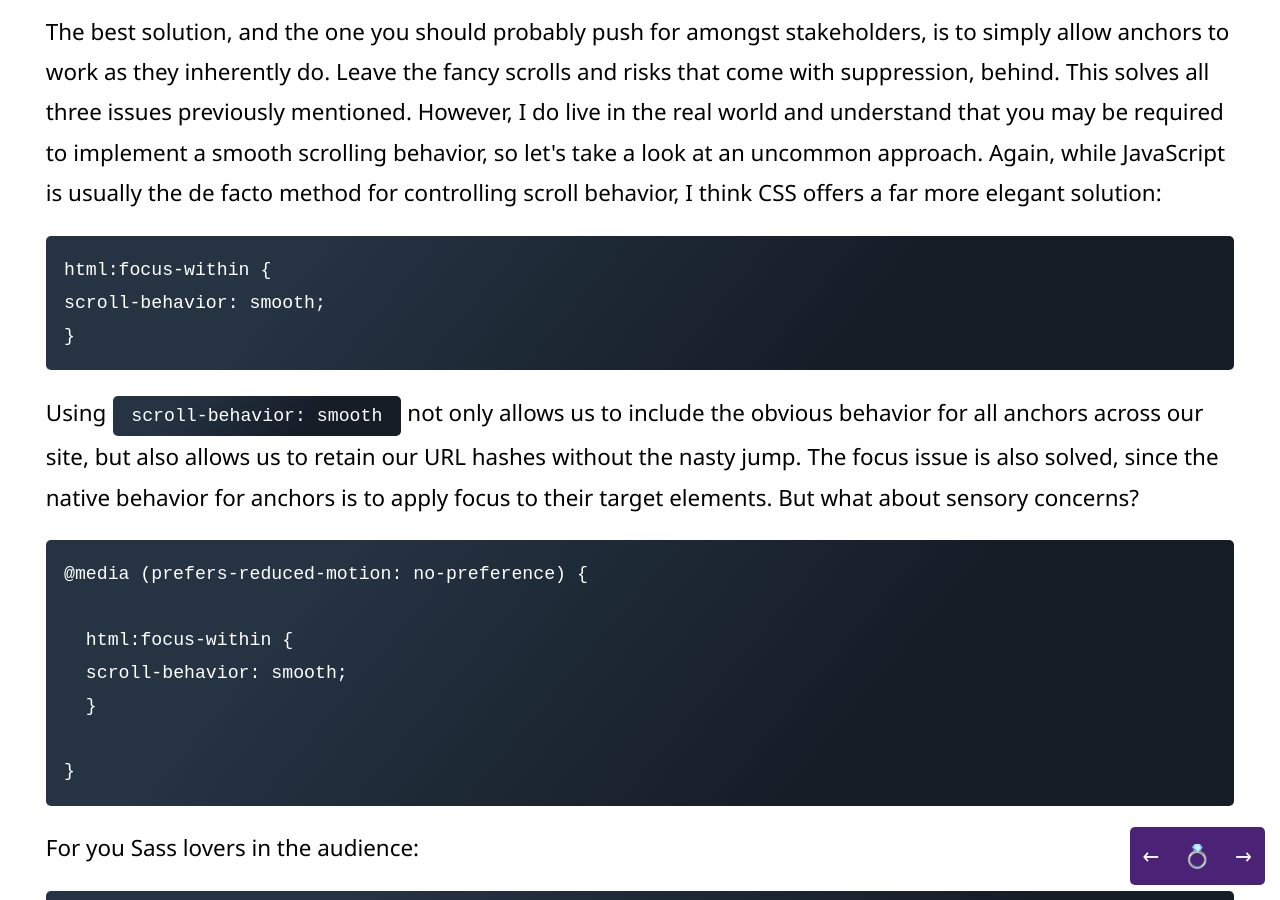
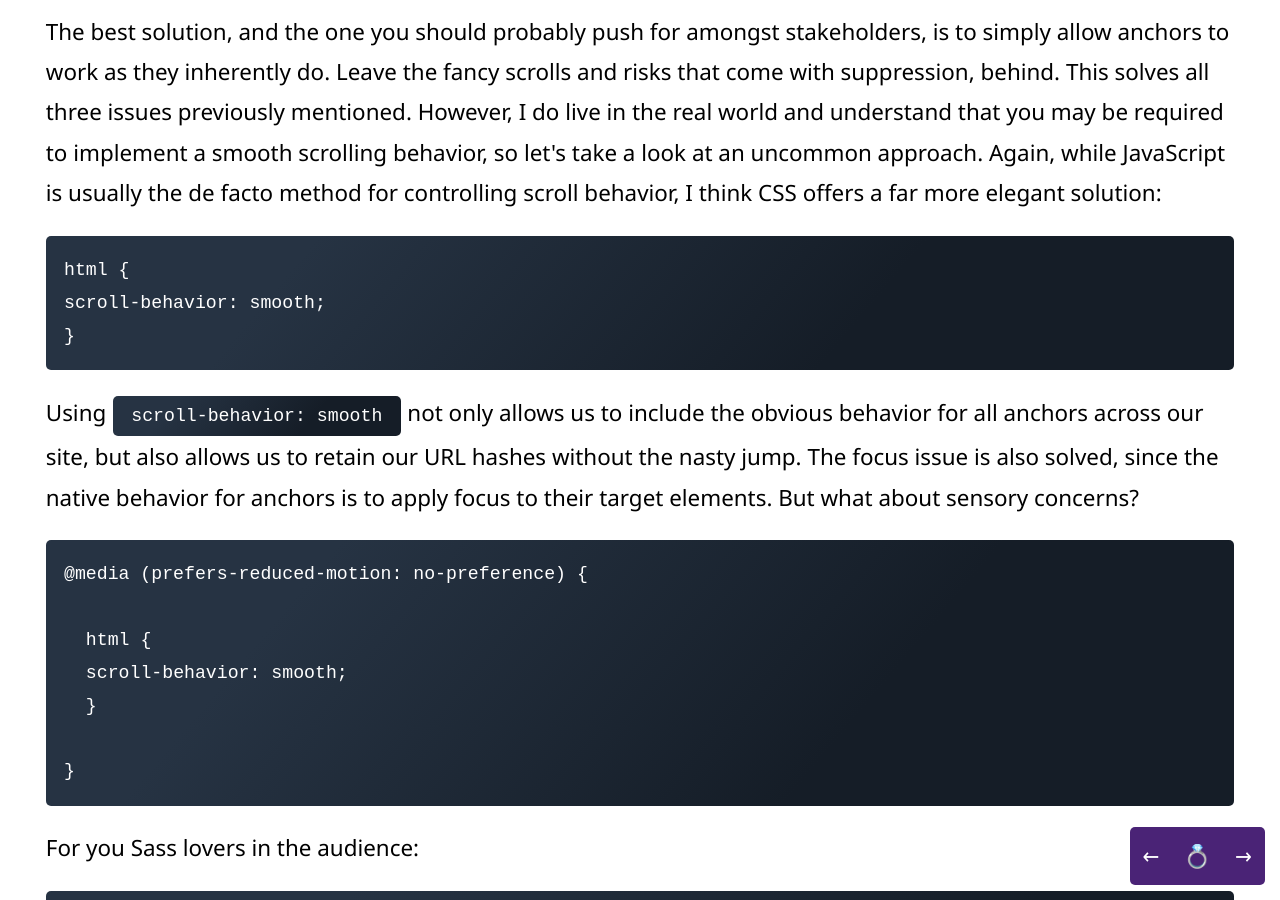
Before and after one commit to michaelspellacy/michaelspellacy.github.io, a Jekyll site: the page built from _posts/2020-02-04-pushing-buttons.html, in a window 1280 px wide and 900 px high, scrolled down 4101 px. Built offline with Jekyll 4.4.1, drawn with Linux system fonts in a browser that asks for light colours; nearby versions of some CDN libraries; comment, search, counter and statistics services are not loaded.

Commit message:
Update 2020-02-04-pushing-buttons.html

```diff
--- a/_posts/2020-02-04-pushing-buttons.html
+++ b/_posts/2020-02-04-pushing-buttons.html
@@ -109,7 +109,7 @@ tags: Accessibility Articles Web Notes
 
   <p>The best solution, and the one you should probably push for amongst stakeholders, is to simply allow anchors to work as they inherently do. Leave the fancy scrolls and risks that come with suppression, behind. This solves all three issues previously mentioned. However, I do live in the real world and understand that you may be required to implement a smooth scrolling behavior, so let's take a look at an uncommon approach. Again, while JavaScript is usually the de facto method for controlling scroll behavior, I think CSS offers a far more elegant solution:</p>
 
-<pre><code>html:focus-within {
+<pre><code>html {
 scroll-behavior: smooth;
 }</code></pre>
 
@@ -117,7 +117,7 @@ scroll-behavior: smooth;
 
 <pre><code>@media (prefers-reduced-motion: no-preference) {
 
-  html:focus-within {
+  html {
   scroll-behavior: smooth;
   }
 
```
